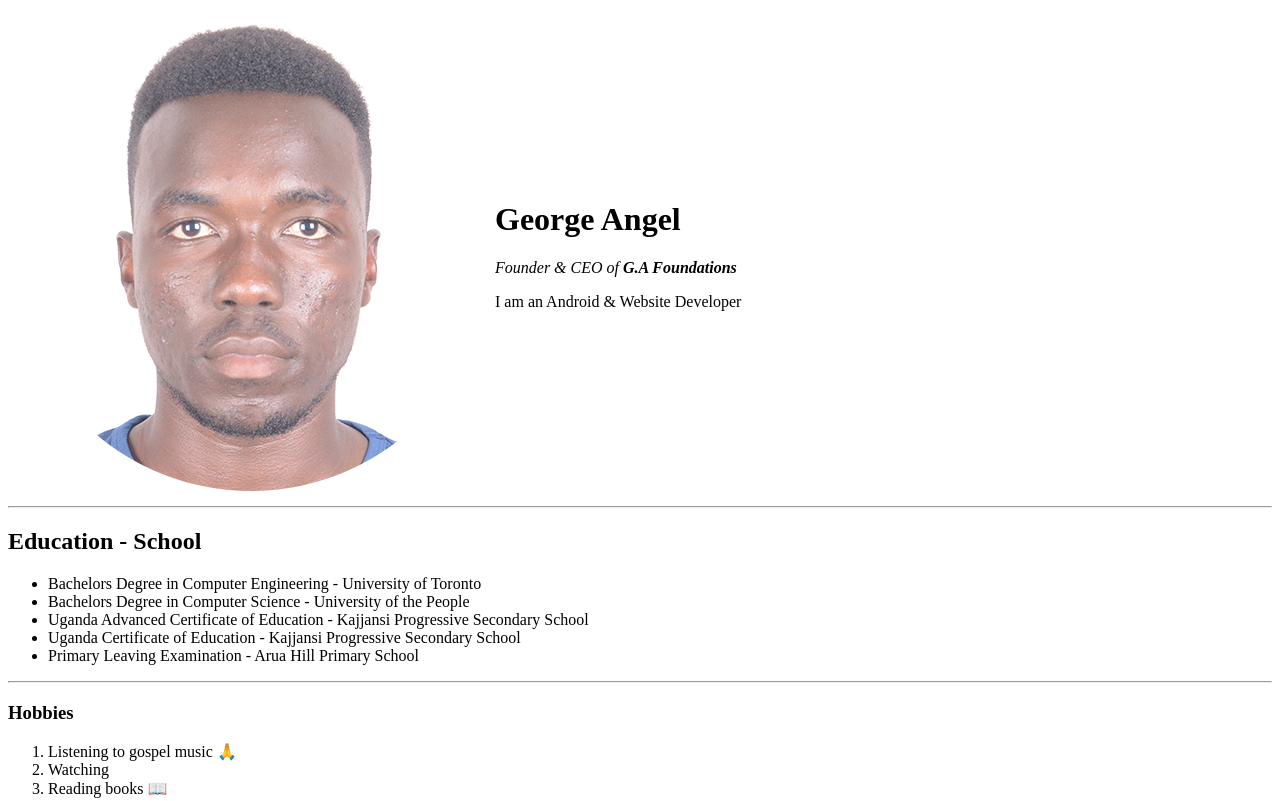
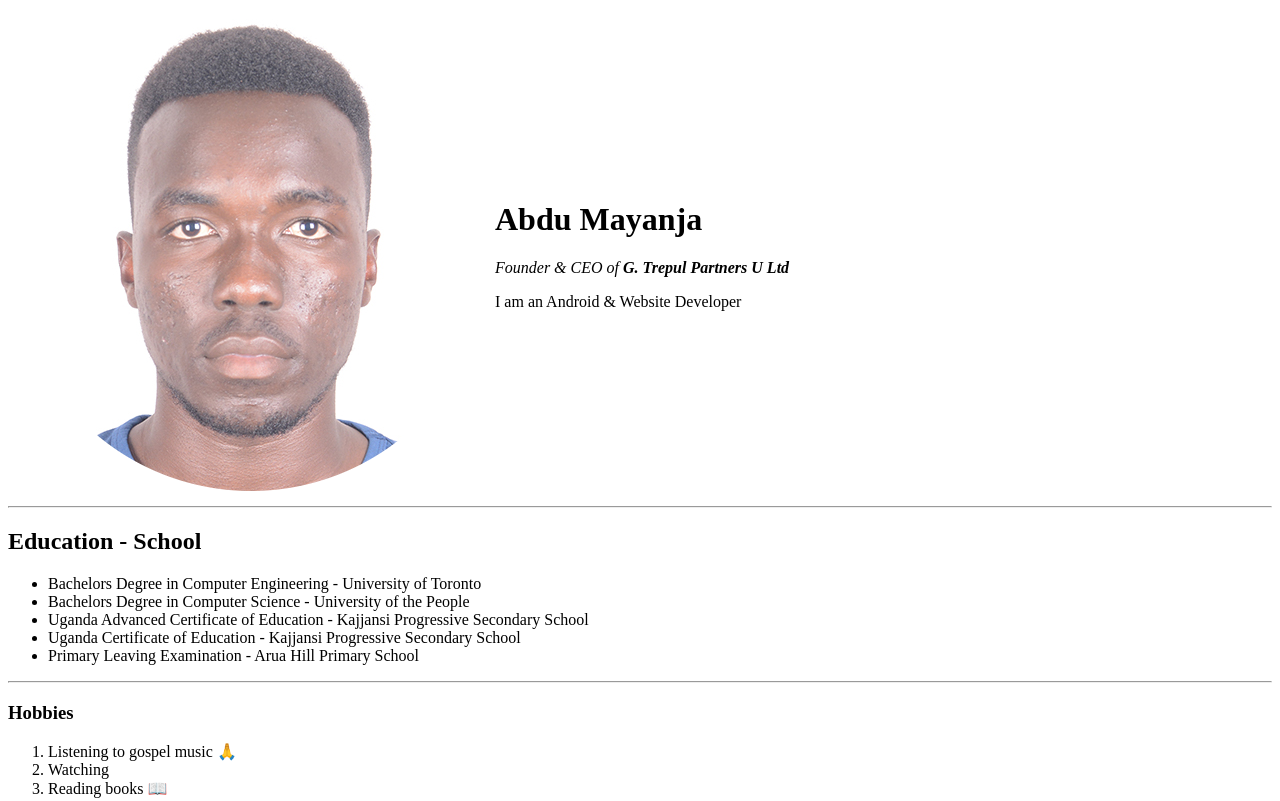
Before and after one commit to Gebush48/Personal-Website, a plain HTML site: page Personal Website/index.html in a window 1280 px wide. Shown: the top 801 px of the page. Drawn offline with Linux system fonts and the light colour scheme.

Commit message:
Update index.html

```diff
--- a/Personal Website/index.html
+++ b/Personal Website/index.html
@@ -2,14 +2,14 @@
 <html lang="en">
 <head>
     <meta charset="UTF-8">
-    <title>💚George's Personal Site</title>
+    <title>💚Abdu's Personal Site</title>
 </head>
 <body>
     <table>
         <tr>
             <td><img src="Passport.png" alt="Profile-George Angel"></td>
-            <td><h1>George Angel</h1>
-                <p><em>Founder & CEO of <strong>G.A Foundations</strong> </em> </p>
+            <td><h1>Abdu Mayanja</h1>
+                <p><em>Founder & CEO of <strong>G. Trepul Partners U Ltd</strong> </em> </p>
                 <p>I am an Android & Website Developer</p></td>
         </tr>
     </table>
```
